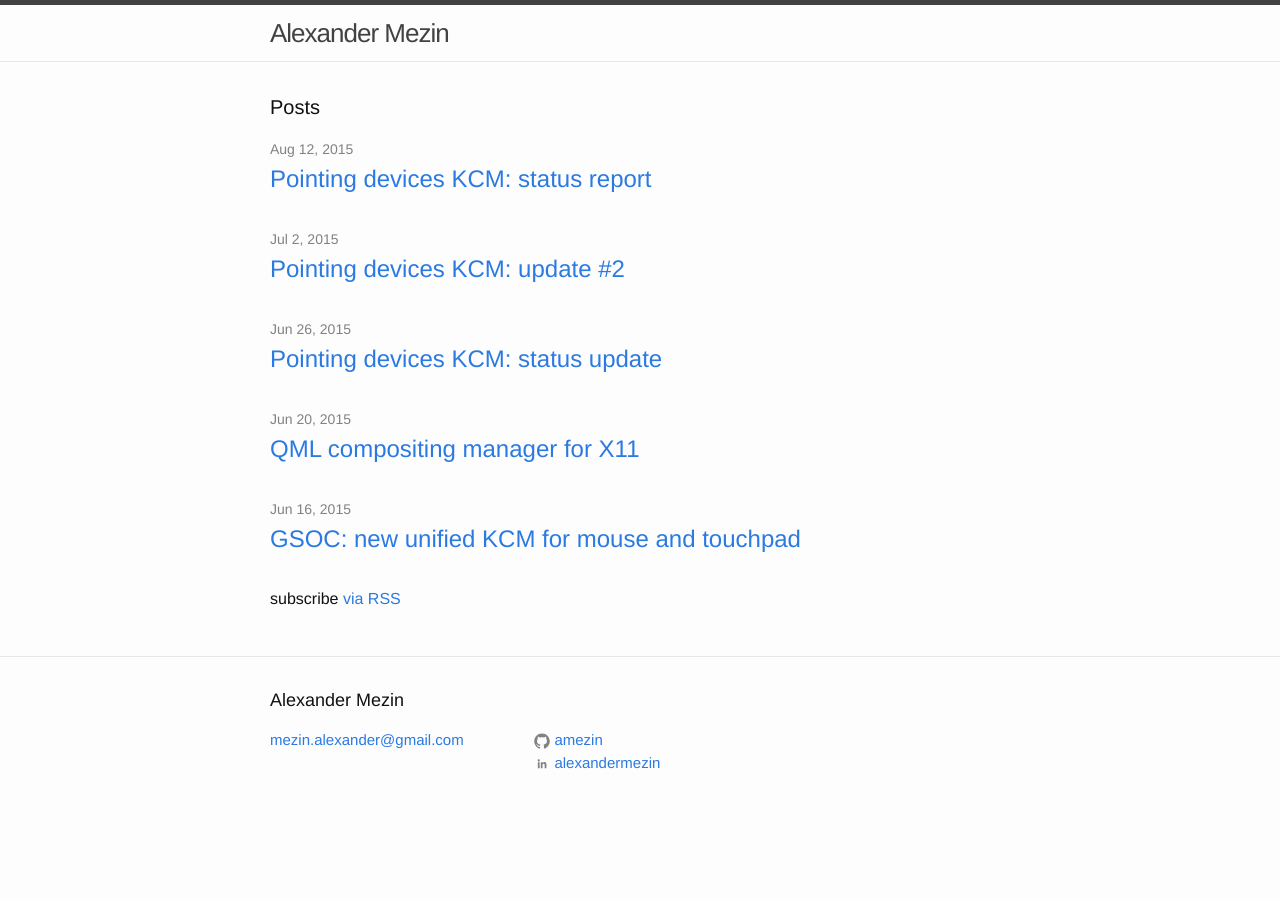
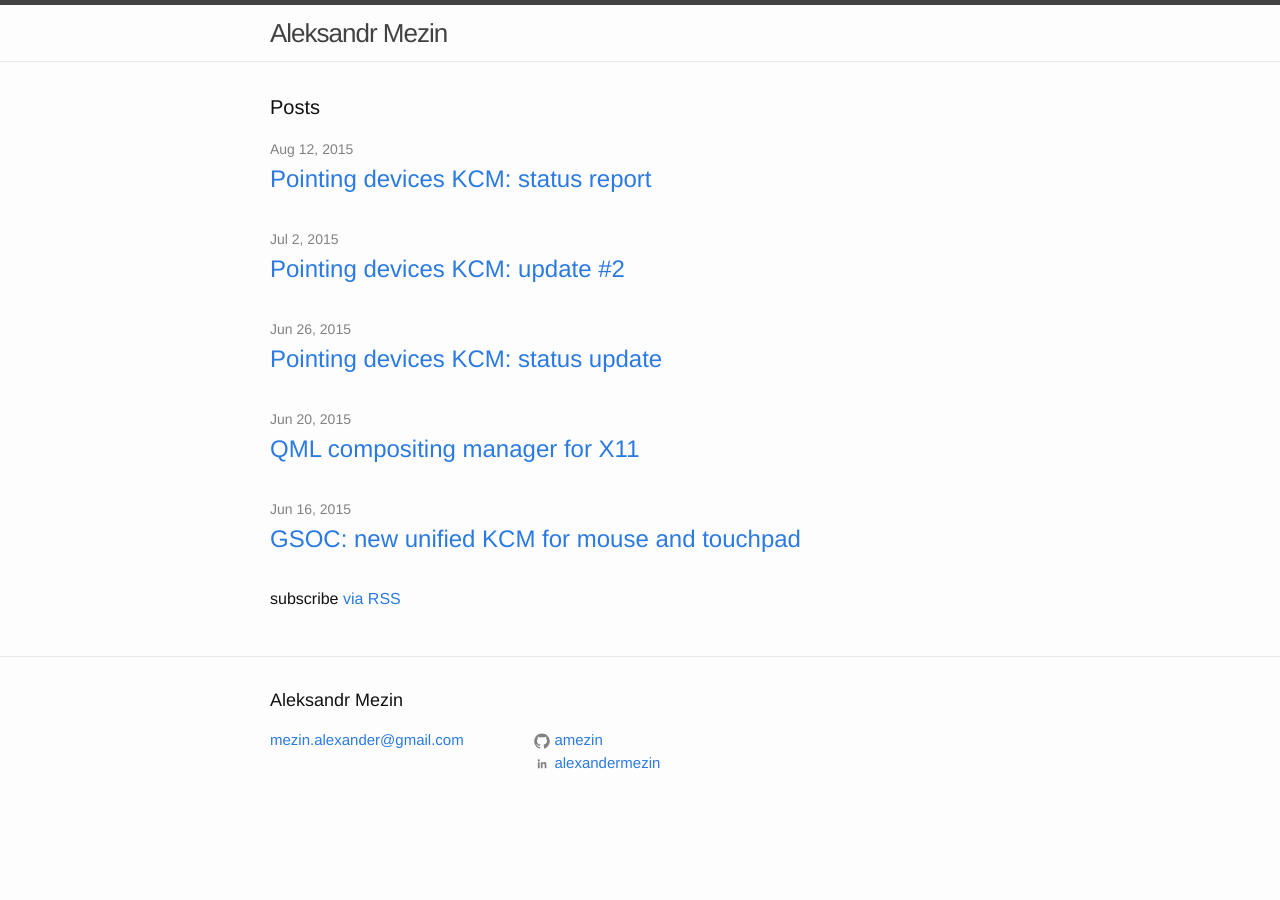
Before and after one commit to amezin/amezin.github.io, a Jekyll site: the page built from index.html, in a window 1280 px wide. Built offline with Jekyll 4.4.1, drawn with Linux system fonts in a browser that asks for light colours.

Commit message:
Fix my name

```diff
--- a/_config.yml
+++ b/_config.yml
@@ -1,5 +1,5 @@
 # Site settings
-title: Alexander Mezin
+title: Aleksandr Mezin
 email: mezin.alexander@gmail.com
 baseurl: ""
 url: "https://amezin.github.io/"
```
